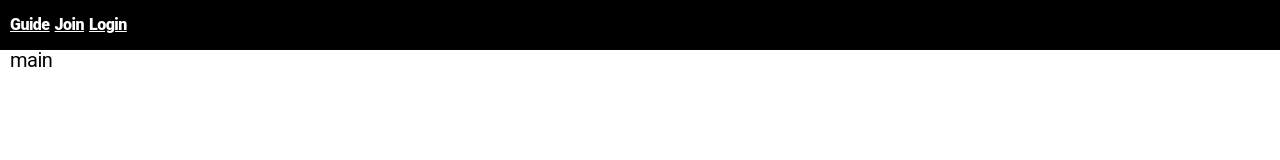
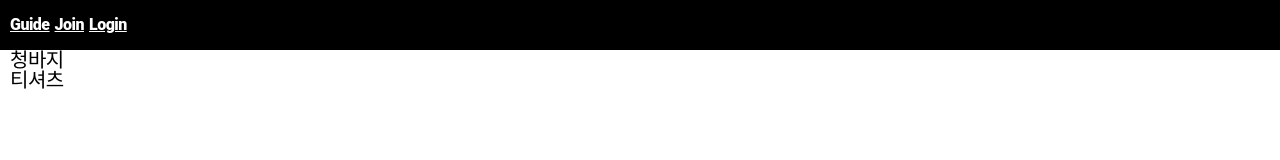
Before and after one commit to phr9000/Shoppingmall-server, a React (Create React App) app: page / in a window 1280 px wide. Shown: the top 160 px of the page. Built offline with nearby package versions, Linux system fonts and the light colour scheme.

Commit message:
[메인] 메인 작성 시 data json 활용할 내용 미리 만들어 놓음. 참고할 것

```diff
--- /dev/null
+++ b/public/data/products.json
@@ -0,0 +1,12 @@
+[
+    {
+        "id": 1,
+        "name": "청바지",
+        "price": "$20"
+    },
+    {
+        "id": 2,
+        "name": "티셔츠",
+        "price": "$40"
+    }
+]
--- a/src/pages/mainLayout/MainLayout.jsx
+++ b/src/pages/mainLayout/MainLayout.jsx
@@ -1,9 +1,27 @@
-import React from 'react'
+import React, {useEffect, useState} from 'react'
 
 export default function MainLayout() {
+  const [products, setProducts] = useState([]);
+
+  // USEEFFECT에 담고, []를 작성해야 한번만 호출됨, 여기 안에 안담기면 무한 호출에 빠짐
+  useEffect(()=>{
+    fetch('data/products.json')
+    .then(res=>res.json())
+    .then(data=> {
+      console.log('ok');
+      setProducts(data);
+    })
+  }, []);
+
   return (
     <div>
-      main
+      <ul>
+        {
+          products.map((product) =>
+            <li key={product.id}>{product.name}</li>
+          )
+        }
+      </ul>
     </div>
   )
 }
```
